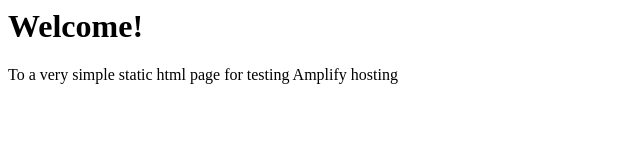
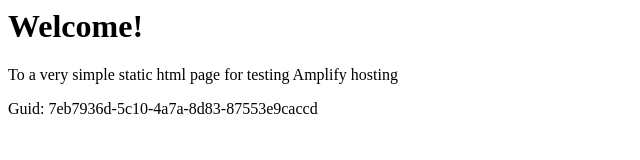
Before and after one commit to aws-aemilia-sin/Github-PR-Commit-Integration-Test-DoNotTouch-GitHubAutoBuildCanaryTest-v1-preprod-ap-southeast-1, a website: page src/index.html in a window 1280 px wide. Shown: the whole page, without its empty margins (0-640 px from the left). Drawn offline with Linux system fonts and the light colour scheme.

Commit message:
commit from integ tests

```diff
--- a/src/index.html
+++ b/src/index.html
@@ -1,3 +1,5 @@
+
+
 <html lang="en">
 
 <head>
@@ -10,6 +12,6 @@
 <body>
     <h1>Welcome!</h1>
     <p>To a very simple static html page for testing Amplify hosting</p>
-</body>
+    <p>Guid: 7eb7936d-5c10-4a7a-8d83-87553e9caccd</p></body>
 
 </html>
```
